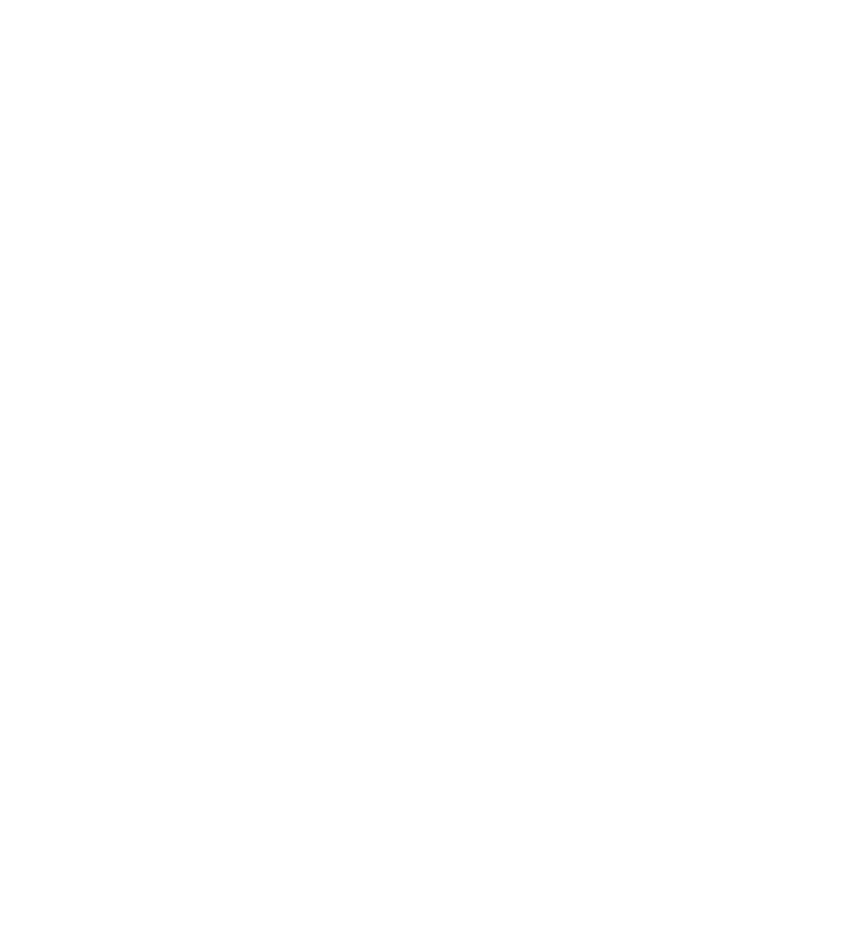
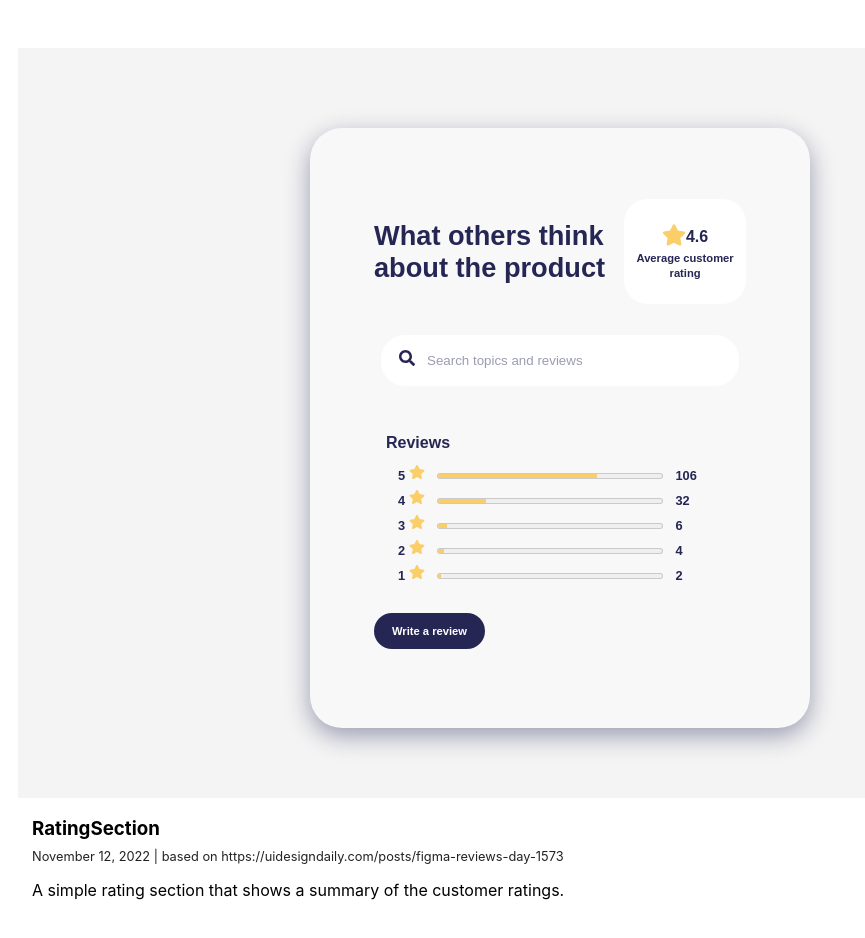
Before and after one commit to smtnhacker/design-daily-react, a React (Create React App) app: page / in a window 1280 px wide. Shown: the part 2040-2978 px from the top of the page, without its empty margins (80-945 px from the left). Before the commit the page ends 2130 px from the top, so only its background shows below. Built offline with nearby package versions, Linux system fonts and the light colour scheme.

Commit message:
entry: add rating section

```diff
--- a/src/App.js
+++ b/src/App.js
@@ -19,6 +19,9 @@
       <Frame {...Components.WideSideNav01.meta}>
         <Components.WideSideNav01.Component />
       </Frame>
+      <Frame {...Components.RatingSection.meta} style={{ height: "750px" }}>
+        <Components.RatingSection.Component />
+      </Frame>
     </div>
   );
 }
--- /dev/null
+++ b/src/components/RatingSection/RatingSection.jsx
@@ -0,0 +1,53 @@
+import { IconContext } from "react-icons"
+import { FaStar, FaSearch } from "react-icons/fa"
+
+import styles from "./styles.module.css"
+
+const RatingSection = () => {
+    return (
+        <div className={styles.container}>
+            <div className={styles.header}>
+                <h3 className={styles.title}>What others think about the product</h3>
+                <div className={styles.average}>
+                    <div className={styles["average-info"]}>
+                        <IconContext.Provider value={{ color: "var(--yellow)", size: "1.5rem" }}>
+                        <i><FaStar /></i>
+                        <span>4.6</span>
+                        </IconContext.Provider>
+                    </div>
+                    <div className={styles["average-title"]}>Average customer rating</div>
+                </div>
+            </div>
+            <div className={styles["search-container"]}>
+                <label>
+                    <i><FaSearch /></i>
+                    <input type="text" name="topic-search" className={styles.search} placeholder="Search topics and reviews" />
+                </label>
+            </div>
+            <div className={styles["rating-container"]}>
+                <div className={styles["rating-header"]}>Reviews</div>
+                <div className={styles["rating-list"]}>
+                    <IconContext.Provider value={{ color: "var(--yellow)", size: "1rem" }}>
+                    <label className={styles["rating-item"]}>5 <FaStar /><meter value="106" min="0" max="150"></meter>106</label>
+                    <label className={styles["rating-item"]}>4 <FaStar /><meter value="32" min="0" max="150"></meter>32</label>
+                    <label className={styles["rating-item"]}>3 <FaStar /><meter value="6" min="0" max="150"></meter>6</label>
+                    <label className={styles["rating-item"]}>2 <FaStar /><meter value="4" min="0" max="150"></meter>4</label>
+                    <label className={styles["rating-item"]}>1 <FaStar /><meter value="2" min="0" max="150"></meter>2</label>
+                    </IconContext.Provider>
+                </div>
+            </div>
+            <div className={styles["cta-container"]}>
+                <button className={styles.cta}>Write a review</button>
+            </div>
+        </div>
+    )
+}
+
+export const meta = {
+    title: "RatingSection",
+    date: "November 12, 2022",
+    inspiration: "https://uidesigndaily.com/posts/figma-reviews-day-1573",
+    description: "A simple rating section that shows a summary of the customer ratings."
+}
+
+export default RatingSection
--- /dev/null
+++ b/src/components/RatingSection/styles.module.css
@@ -0,0 +1,136 @@
+.container {
+    --white: #F8F8F8;
+    --primary: #252654;
+    --yellow: #FACE69;
+    --gray: #9B9CB1;
+
+    color: var(--primary);
+    font-family: Arial, Helvetica, sans-serif;
+    font-weight: bold;
+
+    box-sizing: border-box;
+    position: absolute;
+    width: 500px;
+    min-height: 600px;
+    left: calc(50% - 250px);
+    top: 80px;
+    padding: 64px;
+    background-color: var(--white);
+    border-radius: 32px;
+
+    display: flex;
+    flex-direction: column;
+    box-shadow: var(--gray) 0px 8px 24px;;
+}
+
+.container * {
+    box-sizing: border-box;
+}
+
+.header {
+    display: flex;
+    align-items: center;
+    margin-bottom: 24px;
+}
+
+.header > .title {
+    font-size: 1.7rem;
+    width: 450px;
+}
+
+.header > .average {
+    background-color: white;
+    padding: 24px 12px;
+    width: 200px;
+    border-radius: 24px;
+    text-align: center;
+}
+
+.header > .average > .average-info {
+    display: flex;
+    justify-content: center;
+    align-items: center;
+}
+
+.header > .average > .average-title {
+    font-size: 0.7rem;
+    line-height: 0.9rem;
+}
+
+.search-container {
+    display: flex;
+    justify-content: center;
+    align-items: center;
+    margin-bottom: 36px;
+}
+
+.search-container > label {
+    display: flex;
+    align-items: center;
+    background-color: white;
+    padding: 6px 18px;
+    border-radius: 24px;
+}
+
+.search-container > label > i {
+    padding-right: 6px;
+}
+
+.search {
+    padding: 12px 6px;
+    border: none;
+    width: 300px;
+    color: var(--primary);
+}
+
+.search::placeholder {
+    color: var(--gray);
+}
+
+.search:focus {
+    outline: var(--gray) solid 1px;
+}
+
+.rating-container {
+    padding: 12px;
+}
+
+.rating-list {
+    padding: 12px;
+    display: flex;
+    flex-direction: column;
+}
+
+.rating-item {
+    font-size: 0.8rem;
+    margin-bottom: 6px;
+}
+
+.rating-item > meter {
+    margin: 0px 12px;
+    width: 70%;
+}
+
+.rating-item ::-webkit-meter-optimum-value {
+    background-color: var(--yellow);
+}
+
+.cta {
+    cursor: pointer;
+    background-color: var(--primary);
+    color: white;
+    padding: 12px 18px;
+    border: none;
+    border-radius: 24px;
+    font-size: 0.7rem;
+    font-weight: bold;
+}
+
+.cta:hover {
+    color: var(--yellow);
+}
+
+.cta:active {
+    background-color: var(--yellow);
+    color: white;
+}
--- a/src/components/index.js
+++ b/src/components/index.js
@@ -1,7 +1,9 @@
 import _SideNav01, { meta as SideNav01meta } from "./SideNav01/SideNav01";
 import _HyperplexMenu01, { meta as HyperplexMenu01meta } from "./HyperplexMenu01/HyperplexMenu01"
 import _WideSideNav01, { meta as WideSideNav01meta } from "./WideSideNav01/WideSideNav01"
+import _RatingSection, { meta as RatingSectionmeta } from "./RatingSection/RatingSection"
 //
 export const SideNav01 = { Component: _SideNav01, meta: SideNav01meta };
 export const HyperplexMenu01 = { Component: _HyperplexMenu01, meta: HyperplexMenu01meta };
 export const WideSideNav01 = { Component: _WideSideNav01, meta: WideSideNav01meta };
+export const RatingSection = { Component: _RatingSection, meta: RatingSectionmeta };
```
